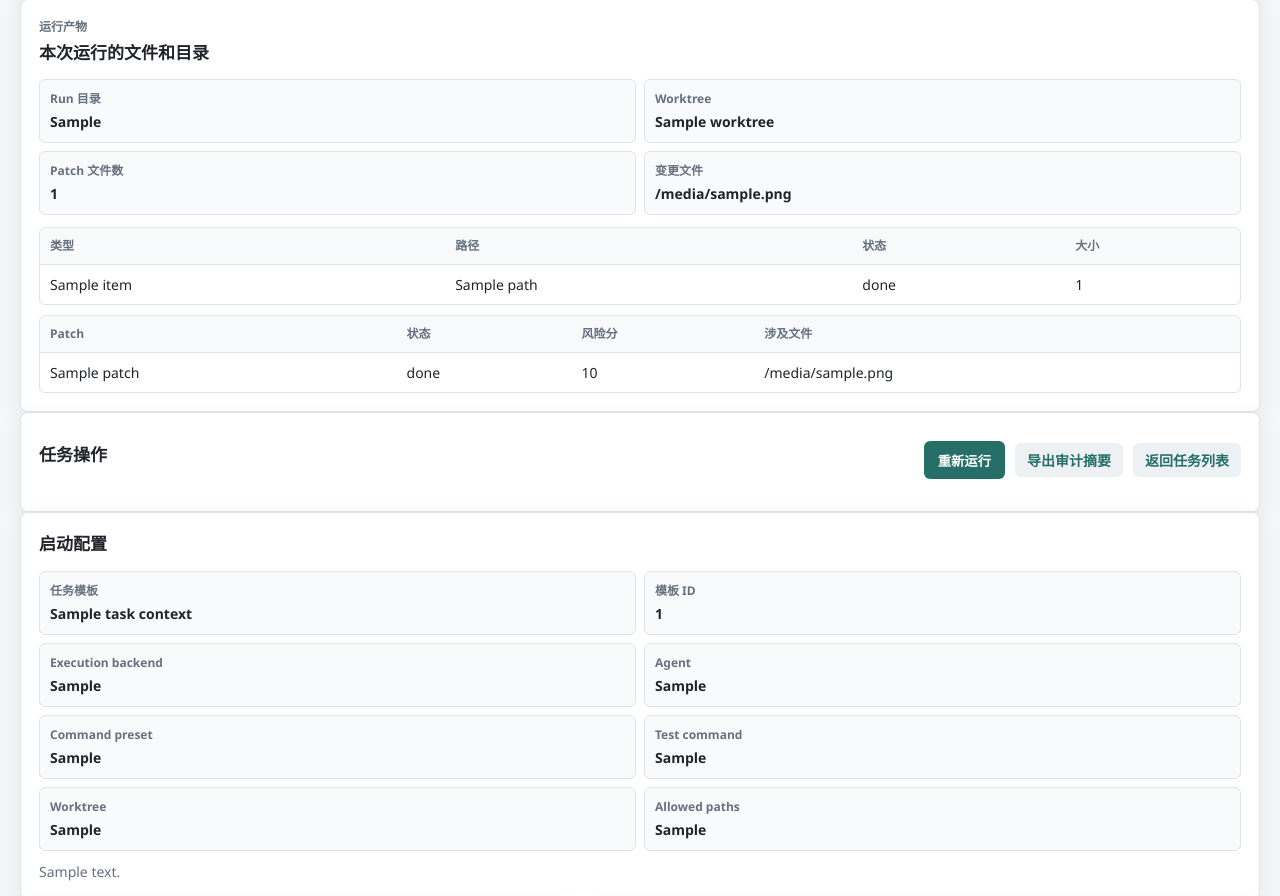
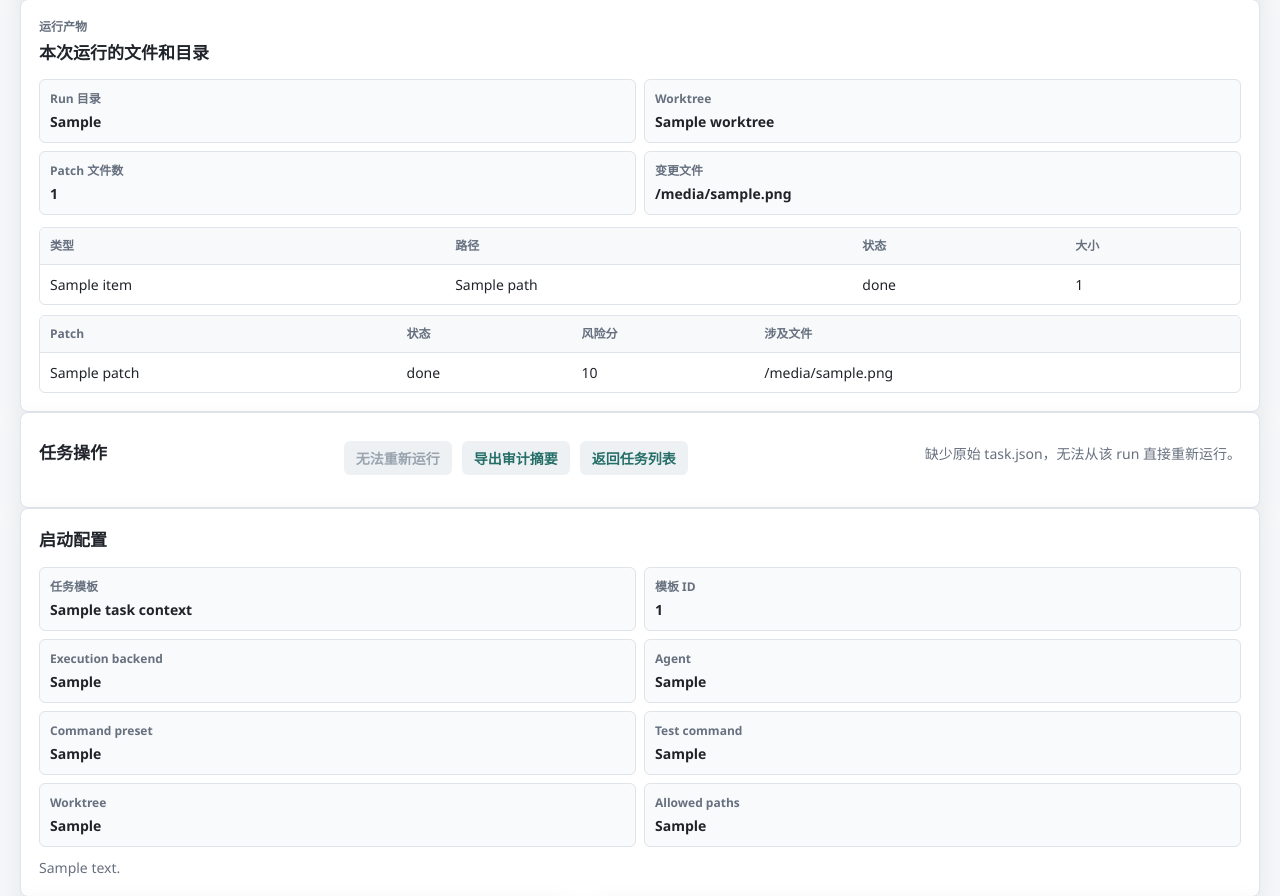
Before and after one commit to onlycaizhongwen/evoloop, a FastAPI app: template orchestrator/interfaces/web/templates/run_detail.html in a window 1280 px wide. Shown: the part 1581-2477 px from the top of the page. Run offline with FastAPI, Linux system fonts and the light colour scheme; the template is opened without the code that fills it: most values are stand-ins (such as "Sample title", 1, 10 or a date in 2020).

Commit message:
Make failed runs actionable from the Web UI
Frontload quality-gate failure context, first review issues, audit failure summaries, and rerun availability so operators can decide from the first screen without following dead-end actions.

Constraint: Reuse existing run detail, task list, audit markdown, and rerun endpoints without changing orchestration execution semantics.

Rejected: Add a separate failure dashboard | The existing task list and run detail views are the active operator workflow.

Confidence: high

Scope-risk: moderate

Directive: Keep failure UI actions backed by artifact presence checks and markdown export parity.

Tested: python -m py_compile orchestrator/interfaces/web/main.py; git diff --check; python -m pytest -q tests/test_web_ui.py; python -m pytest -q

Not-tested: Browser screenshot visual regression was not rerun for this commit.

```diff
--- a/orchestrator/interfaces/web/main.py
+++ b/orchestrator/interfaces/web/main.py
@@ -399,7 +399,7 @@ def delete_task(
 
 
 @app.get("/runs/{run_id}", response_class=HTMLResponse)
-def run_detail(request: Request, run_id: str):
+def run_detail(request: Request, run_id: str, rerun_error: str = ""):
     repository = FileStateRepository()
     state = repository.load_state(run_id)
     run_dir = RUNS_DIR / run_id
@@ -410,6 +410,7 @@ def run_detail(request: Request, run_id: str):
     docker_evidence = _load_docker_evidence(run_dir)
     phase_timeline = _parse_phase_timeline(phase_log)
     validation_evidence = _load_validation_evidence(run_dir, state.attempt)
+    run_can_rerun = FileStateRepository().task_path_for_run(_safe_id(run_id)).exists()
     return TEMPLATES.TemplateResponse(
         request,
         "run_detail.html",
@@ -431,7 +432,9 @@ def run_detail(request: Request, run_id: str):
             "run_artifacts": _build_run_artifacts(run_dir, task_context, patches),
             "task_context": task_context,
             "task_meta": _build_run_task_meta(state, task_context),
-            "failure_hint": _build_run_failure_hint(state, final_report, phase_log),
+            "run_can_rerun": run_can_rerun,
+            "failure_hint": _build_run_failure_hint(state, final_report, phase_log, validation_evidence),
+            "rerun_error": _build_rerun_error(rerun_error),
             "final_report": final_report,
             "agent_log": _read_optional(run_dir / "logs" / "agent.log"),
             "phase_log": phase_log,
@@ -463,6 +466,7 @@ def run_audit_markdown(run_id: str):
         patches=patches,
         task_context=task_context,
         final_report=final_report,
+        phase_log=phase_log,
         docker_evidence=docker_evidence,
         phase_timeline=phase_timeline,
         validation_evidence=validation_evidence,
@@ -489,9 +493,10 @@ def rerun_job(job_id: str):
 
 @app.post("/runs/{run_id}/rerun")
 def rerun_run(run_id: str):
-    task_path = FileStateRepository().task_path_for_run(_safe_id(run_id))
+    safe_run_id = _safe_id(run_id)
+    task_path = FileStateRepository().task_path_for_run(safe_run_id)
     if not task_path.exists():
-        return RedirectResponse(url=f"/runs/{_safe_id(run_id)}", status_code=303)
+        return RedirectResponse(url=f"/runs/{safe_run_id}?rerun_error=missing_task", status_code=303)
     new_job_id = _rerun_task_path(task_path)
     return RedirectResponse(url=f"/jobs/{new_job_id}", status_code=303)
 
@@ -908,6 +913,7 @@ def _build_task_manager_job(job: dict[str, Any]) -> dict[str, str]:
     quality_summary = _load_task_manager_quality_summary(run_id)
     review_issue_label = f"Review issues: {_count_review_issues(run_id)}" if run_id else "Review issues: 0"
     review_issue_summary = _first_review_issue_summary(run_id)
+    can_rerun = status != "running" and bool(_task_path_for_job(job, run_id))
     return {
         "job_id": job_id,
         "task_name": task_context.get("title") or task_context.get("task_id") or job_id,
@@ -932,7 +938,8 @@ def _build_task_manager_job(job: dict[str, Any]) -> dict[str, str]:
         "run_detail_url": f"/runs/{run_id}" if run_id else "",
         "evidence_url": f"/runs/{run_id}#validation-evidence" if run_id else "",
         "can_stop": "1" if status == "running" else "",
-        "can_rerun": "1" if status != "running" else "",
+        "can_rerun": "1" if can_rerun else "",
+        "rerun_unavailable_reason": "" if can_rerun or status == "running" else "缺少原始 task.json",
     }
 
 
@@ -1038,7 +1045,12 @@ def _build_rerun_error(code: str) -> dict[str, str]:
     return {"enabled": ""}
 
 
-def _build_run_failure_hint(state: RunState, final_report: str, phase_log: str) -> dict[str, str]:
+def _build_run_failure_hint(
+    state: RunState,
+    final_report: str,
+    phase_log: str,
+    validation_evidence: dict[str, object] | None = None,
+) -> dict[str, str]:
     status = str(state.status)
     if status not in {"halted", "retrying"}:
         return {"enabled": ""}
@@ -1049,8 +1061,39 @@ def _build_run_failure_hint(state: RunState, final_report: str, phase_log: str)
         "title": "失败原因",
         "phase": phase,
         "reason": reason,
+        "quality_reason": _validation_quality_reason(validation_evidence),
+        "review_issue": _validation_first_review_issue(validation_evidence),
         "next_action": _suggest_next_action(phase, reason),
     }
+
+
+def _validation_quality_reason(validation_evidence: dict[str, object] | None) -> str:
+    if not validation_evidence:
+        return ""
+    quality_report = str(validation_evidence.get("quality_report") or "")
+    if not quality_report or quality_report == "not recorded":
+        return ""
+    parts = [part.strip() for part in quality_report.split(" / ") if part.strip()]
+    return parts[-1] if parts else quality_report
+
+
+def _validation_first_review_issue(validation_evidence: dict[str, object] | None) -> str:
+    if not validation_evidence:
+        return ""
+    review_issue_rows = validation_evidence.get("review_issue_rows")
+    if not isinstance(review_issue_rows, list):
+        return ""
+    for issue in review_issue_rows:
+        if not isinstance(issue, dict):
+            continue
+        severity = str(issue.get("severity") or "unknown")
+        location = str(issue.get("location") or "-")
+        message = str(issue.get("message") or "").strip()
+        if not message and location == "-":
+            continue
+        issue_label = f"{severity}: {message}" if message else severity
+        return f"{location} / {issue_label}"
+    return ""
 
 
 def _build_execution_chain(
@@ -1338,6 +1381,7 @@ def _build_run_audit_markdown(
     patches: list[dict[str, object]],
     task_context: dict[str, str],
     final_report: str,
+    phase_log: str,
     docker_evidence: dict[str, object],
     phase_timeline: list[dict[str, str]],
     validation_evidence: dict[str, object],
@@ -1345,6 +1389,9 @@ def _build_run_audit_markdown(
     execution_summary = _build_execution_summary(state, patches, docker_evidence, phase_timeline)
     run_artifacts = _build_run_artifacts(run_dir, task_context, patches)
     task_meta = _build_run_task_meta(state, task_context)
+    failure_hint = _build_run_failure_hint(state, final_report, phase_log, validation_evidence)
+    quality_reason = _validation_quality_reason(validation_evidence)
+    first_review_issue = _validation_first_review_issue(validation_evidence)
     lines = [
         f"# Run Audit: {state.run_id}",
         "",
@@ -1372,9 +1419,23 @@ def _build_run_audit_markdown(
         f"- Hard Checks: {validation_evidence['hard_checks']}",
         f"- Review: {validation_evidence['review']}",
         f"- Quality Report: {validation_evidence['quality_report']}",
+        *( [f"- Quality Reason: {quality_reason}"] if quality_reason else [] ),
+        *( [f"- First Review Issue: {first_review_issue}"] if first_review_issue else [] ),
         "",
         "## Docker Evidence",
     ]
+    if failure_hint.get("enabled"):
+        lines.extend(
+            [
+                "## Failure Summary",
+                f"- Phase: {failure_hint.get('phase') or 'unknown'}",
+                f"- Reason: {failure_hint.get('reason') or 'unknown'}",
+                *( [f"- Quality Gate: {failure_hint['quality_reason']}"] if failure_hint.get("quality_reason") else [] ),
+                *( [f"- First Review Issue: {failure_hint['review_issue']}"] if failure_hint.get("review_issue") else [] ),
+                f"- Next Action: {failure_hint.get('next_action') or 'unknown'}",
+                "",
+            ]
+        )
     review_issue_rows = validation_evidence.get("review_issue_rows")
     if isinstance(review_issue_rows, list) and review_issue_rows:
         lines.extend(["## Review Issues"])
--- a/orchestrator/interfaces/web/static/styles.css
+++ b/orchestrator/interfaces/web/static/styles.css
@@ -437,6 +437,17 @@ h2 {
 .alert ul {
   margin: 0;
   padding-left: 20px;
+}
+
+.alert-actions {
+  display: flex;
+  flex-wrap: wrap;
+  gap: 8px;
+  margin-top: 2px;
+}
+
+.alert-actions form {
+  margin: 0;
 }
 
 .inline-actions {
--- a/orchestrator/interfaces/web/templates/run_detail.html
+++ b/orchestrator/interfaces/web/templates/run_detail.html
@@ -32,12 +32,37 @@
       </div>
     </section>
 
+    {% if rerun_error.enabled %}
+    <section class="alert warning">
+      <strong>{{ rerun_error.title }}</strong>
+      <span>{{ rerun_error.message }}</span>
+      <span>{{ rerun_error.next_action }}</span>
+      <div class="inline-actions">
+        <a class="button secondary" href="/tasks">返回任务管理</a>
+        <a class="button" href="/">新建任务</a>
+      </div>
+    </section>
+    {% endif %}
+
     {% if failure_hint.enabled %}
     <section class="alert danger">
       <strong>{{ failure_hint.title }}</strong>
       <span>阶段：{{ failure_hint.phase }}</span>
       <span>原因：{{ failure_hint.reason }}</span>
+      {% if failure_hint.quality_reason %}<span>Quality Gate：{{ failure_hint.quality_reason }}</span>{% endif %}
+      {% if failure_hint.review_issue %}<span>首个 Review Issue：{{ failure_hint.review_issue }}</span>{% endif %}
       <span>建议：{{ failure_hint.next_action }}</span>
+      <div class="alert-actions">
+        {% if run_can_rerun %}
+        <form method="post" action="/runs/{{ run_id }}/rerun">
+          <button type="submit">重新运行</button>
+        </form>
+        {% else %}
+        <span class="button disabled">无法重新运行</span>
+        {% endif %}
+        <a class="button secondary" href="#validation-evidence">查看验证证据</a>
+        <a class="button secondary" href="/runs/{{ run_id }}/audit.md">导出审计摘要</a>
+      </div>
     </section>
     {% endif %}
 
@@ -263,12 +288,17 @@
       <div class="section-title compact">
         <h2>任务操作</h2>
         <div class="actions">
+          {% if run_can_rerun %}
           <form method="post" action="/runs/{{ run_id }}/rerun">
             <button type="submit">重新运行</button>
           </form>
+          {% else %}
+          <span class="button disabled">无法重新运行</span>
+          {% endif %}
           <a class="button secondary" href="/runs/{{ run_id }}/audit.md">导出审计摘要</a>
           <a class="button secondary" href="/tasks">返回任务列表</a>
         </div>
+        {% if not run_can_rerun %}<p class="empty">缺少原始 task.json，无法从该 run 直接重新运行。</p>{% endif %}
       </div>
     </section>
 
--- a/orchestrator/interfaces/web/templates/tasks.html
+++ b/orchestrator/interfaces/web/templates/tasks.html
@@ -152,6 +152,9 @@
                     <form method="post" action="/jobs/{{ job.job_id }}/rerun">
                       <button type="submit" class="secondary">重新运行</button>
                     </form>
+                    {% elif job.rerun_unavailable_reason %}
+                    <span class="button disabled">无法重新运行</span>
+                    <span class="muted-line">{{ job.rerun_unavailable_reason }}</span>
                     {% endif %}
                     <form method="post" action="/tasks/{{ job.job_id }}/delete?{{ task_query }}">
                       <button type="submit" class="danger" data-confirm="确认从任务列表移除该记录？run 目录和审计日志会保留。">删除</button>
```
Also changed, not shown: tests/test_web_ui.py (+105 -1 lines).
